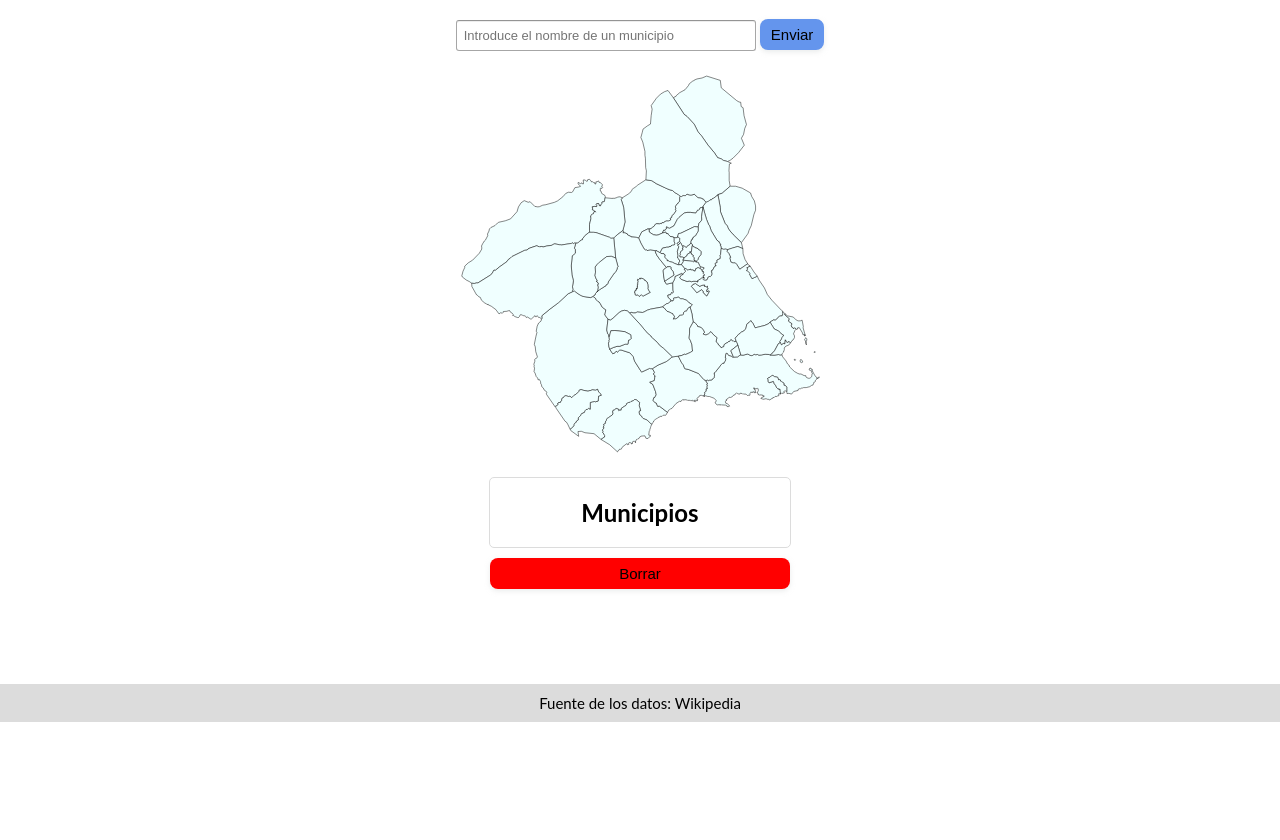
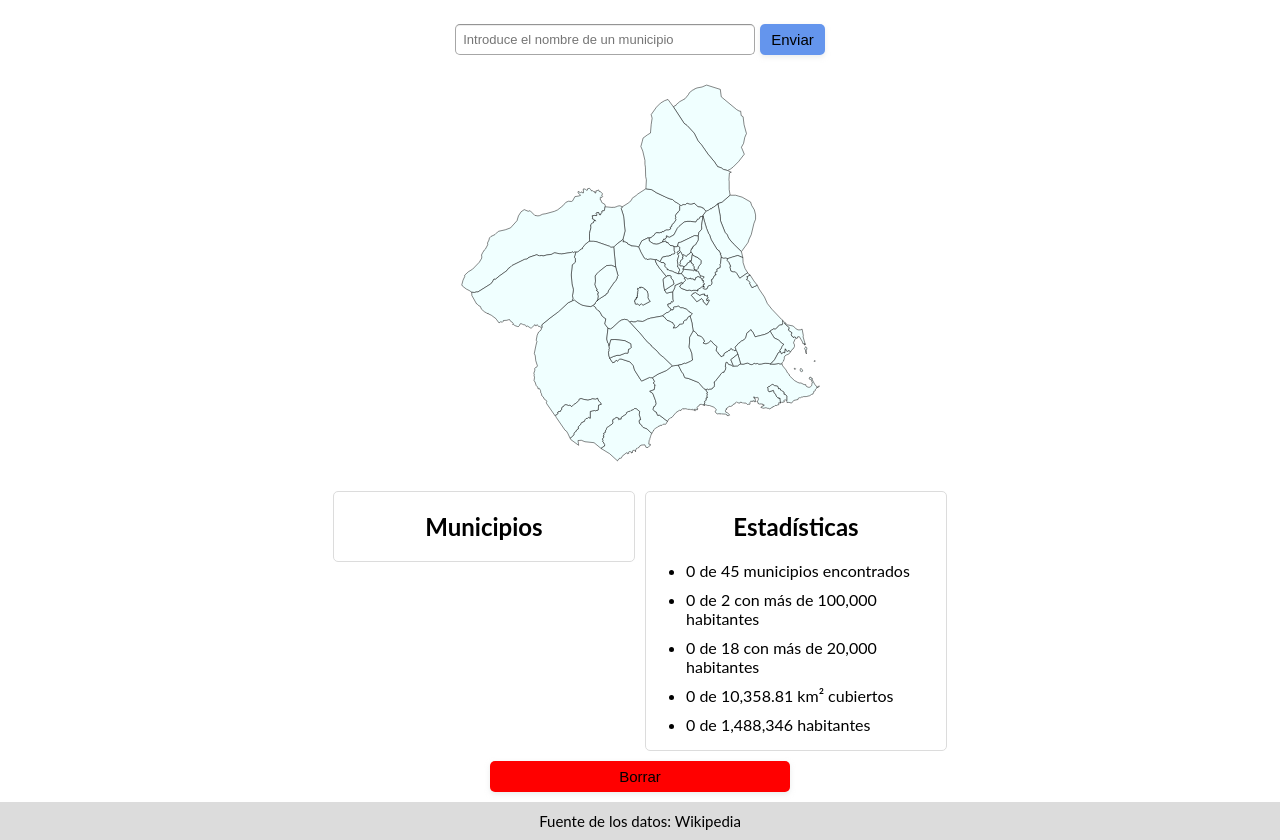
Before and after one commit to jorgeduarte22/quiz-municipios, a plain HTML site: page index.html in a window 1280 px wide. Shown: the part 78-918 px from the top of the page. Before the commit the page ends 800 px from the top, so only its background shows below. Drawn offline with Linux system fonts and the light colour scheme.

Commit message:
Add a statistics card.

```diff
--- a/index.html
+++ b/index.html
@@ -9,8 +9,8 @@
 	</head>
 	<body>
 		<h1>¿Cuántos municipios eres capaz de nombrar?</h1>
-		<div>
-			<input id="municipioInput" type="string" autocomplete="off" placeholder="Introduce el nombre de un municipio"></input>
+		<div class="sendWrapper">
+			<input id="municipioInput" type="text" spellcheck="false" autocomplete="off" placeholder="Introduce el nombre de un municipio"></input>
 			<button id="sendButton" class="sendButton">Enviar</button>
 		</div>
 		<?xml version="1.0" encoding="UTF-8" standalone="no"?>
@@ -583,9 +583,21 @@
 		  </g>
 		</svg>
 		</div>
-		<div class="card">
-			<h2>Municipios</h2>
-			<ol id="municipiosList" class="list"></ol>
+		<div class="cardsWrapper">
+			<div class="card">
+				<h2>Municipios</h2>
+				<ol id="municipiosList" type="1"></ol>
+			</div>
+			<div class="card">
+				<h2>Estadísticas</h2>
+				<ul id="stats">
+					<li id="numberOfMunicipios"></li>
+					<li id="numberOfBigMunicipios"></li>
+					<li id="numberOfMediumMunicipios"></li>
+					<li id="totalArea"></li>
+					<li id="totalPopulation"></li>
+				</ul>
+			</div>
 		</div>
 
 		<button id="borrarButton" class="borrarButton">Borrar</button>
--- a/main.js
+++ b/main.js
@@ -1,12 +1,17 @@
 //I am ashamed. Please don't read this code.
 var state = [];
+
+const BIG_CITY_POPULATION = 100000
+const MEDIUM_CITY_POPULATION = 20000
 
 window.onload = (event) => {
 	var municipioInput = document.getElementById("municipioInput");
 	var borrarButton = document.getElementById("borrarButton");
 	var sendButton = document.getElementById("sendButton");
-	var municipiosList = document.getElementById("municipiosList");
 	loadState();
+	var totalStats = calculateTotalStats();
+	var stats = loadStats();
+	drawStats(stats, totalStats);
 
 	municipioInput.addEventListener("keypress", function(event) {
 		if (event.key === "Enter") {
@@ -19,6 +24,8 @@ window.onload = (event) => {
 		state.forEach(m => deselectMunicipio(municipios[m]));
 		clearState();
 		clearMunicipiosList();
+		stats = loadStats();
+		drawStats(stats, totalStats);
 	});
 
 	sendButton.addEventListener("click", function(event) {
@@ -31,9 +38,59 @@ window.onload = (event) => {
 			addMunicipioToState(guess)
 			selectMunicipio(municipios[guess]);
 			addMunicipioToList(municipios[guess].name);
+			stats = addMunicipioToStats(stats, municipios[guess]);
+			drawStats(stats, totalStats);
 		}
 		municipioInput.value = "";
 	}
+}
+
+function calculateTotalStats() {
+	var totalStats = newStats();
+	for(var m in municipios) {
+		totalStats = addMunicipioToStats(totalStats, municipios[m]);
+	}
+	return totalStats;
+}
+
+function newStats() {
+	return {
+		"totalMunicipios": 0,
+		"bigMunicipios": 0,
+		"mediumMunicipios": 0,
+		"totalArea": 0,
+		"totalPopulation": 0
+	};
+}
+
+function addMunicipioToStats(stats, municipio) {
+	stats.totalMunicipios = stats.totalMunicipios + 1;
+	if (municipio.population > BIG_CITY_POPULATION) {
+		stats.bigMunicipios = stats.bigMunicipios + 1;
+	}
+	if (municipio.population > MEDIUM_CITY_POPULATION) {
+		stats.mediumMunicipios = stats.mediumMunicipios + 1;
+	}
+	stats.totalPopulation = stats.totalPopulation + municipio.population;
+	stats.totalArea = stats.totalArea + municipio.area;
+	return stats;
+}
+
+function drawStats(stats, totalStats) {
+	var totalMunicipiosStat = document.getElementById("numberOfMunicipios");
+	var bigMunicipiosStat = document.getElementById("numberOfBigMunicipios");
+	var mediumMunicipiosStat = document.getElementById("numberOfMediumMunicipios");
+	var totalPopulation = document.getElementById("totalPopulation");
+	var totalArea = document.getElementById("totalArea");
+	totalMunicipiosStat.innerHTML = beautifyNumber(stats.totalMunicipios) + " de " + beautifyNumber(totalStats.totalMunicipios) + " municipios encontrados";
+	bigMunicipiosStat.innerHTML = beautifyNumber(stats.bigMunicipios) + " de " + beautifyNumber(totalStats.bigMunicipios) + " con más de " + beautifyNumber(BIG_CITY_POPULATION) + " habitantes";
+	mediumMunicipiosStat.innerHTML = beautifyNumber(stats.mediumMunicipios) + " de " + beautifyNumber(totalStats.mediumMunicipios) + " con más de " + beautifyNumber(MEDIUM_CITY_POPULATION) + " habitantes";
+	totalArea.innerHTML = beautifyNumber(stats.totalArea) + " de " + beautifyNumber(totalStats.totalArea) + " km² cubiertos";
+	totalPopulation.innerHTML = beautifyNumber(stats.totalPopulation) + " de " + beautifyNumber(totalStats.totalPopulation) + " habitantes";
+}
+
+function beautifyNumber(number) {
+	return number.toLocaleString();
 }
 
 function loadState() {
@@ -45,6 +102,14 @@ function loadState() {
 		selectMunicipio(municipios[m]);
 		addMunicipioToList(municipios[m].name);
 	});
+}
+
+function loadStats() {
+	var stats = newStats();
+	state.forEach(m => {
+		addMunicipioToStats(stats, municipios[m]);
+	});
+	return stats;
 }
 
 function selectMunicipio(municipio) {
@@ -72,13 +137,15 @@ function clearState() {
 }
 
 function addMunicipioToList(name) {
-	var ul = document.createElement("ul");
-	ul.classList.add("listItem");
-	ul.innerHTML = (municipiosList.childElementCount+1) + ". " + name;
-	municipiosList.appendChild(ul);
+	var municipiosList = document.getElementById("municipiosList");
+	var li = document.createElement("li");
+	li.classList.add("listItem");
+	li.innerHTML = name;
+	municipiosList.appendChild(li);
 }
 
 function clearMunicipiosList() {
+	var municipiosList = document.getElementById("municipiosList");
 	municipiosList.replaceChildren();
 }
 
--- a/style.css
+++ b/style.css
@@ -21,12 +21,13 @@ input {
 	line-height: normal;
 	border: 1px solid #a6a6a6;
 	border-top-color: #949494;
-	border-radius: 3px;
+	border-radius: 5px;
 	box-shadow: 0 1px 0 rgb(255 255 255 / 50%), 0 1px 0 rgb(0 0 0 / 7%) inset;
 	outline: 0;
 	color: #111;
 	font-size: 13px;
-
+	margin-top: 5px;
+    margin-bottom: 5px;
 }
 
 input:hover {
@@ -57,7 +58,7 @@ input:focus{
 	display: inline-block;
 	outline: 0;
 	cursor: pointer;
-	border-radius: 8px;
+	border-radius: 5px;
 	box-shadow: 0 2px 5px 0 rgb(213 217 217 / 50%);
 	border: 0px solid darkred;
 	font-size: 15px;
@@ -71,12 +72,13 @@ input:focus{
 	color: black;
 	background-color: red;
 	margin-bottom: 10px;
+	margin-top: 5px;
 }
 
 .sendButton {
 	outline: 0;
 	cursor: pointer;
-	border-radius: 8px;
+	border-radius: 5px;
 	box-shadow: 0 2px 5px 0 rgb(213 217 217 / 50%);
 	border: 0px solid cornflowerblue;
 	font-size: 15px;
@@ -86,6 +88,8 @@ input:focus{
 	font-weight: 500;
 	color: black;
 	background-color: cornflowerblue;
+	margin-top: 5px;
+    margin-bottom: 5px;
 }
 
 .borrarButton:hover .borrarButton:active .borrarButton:focus {
@@ -115,7 +119,11 @@ a {
 
 .card {
 	min-width: 300px;
-	margin-bottom: 10px;
+	max-width: 300px;
+	margin-bottom: 5px;
+	margin-top: 5px;
+	margin-left: 5px;
+	margin-right: 5px;
 	border: 1px solid gainsboro;
 	border-radius: 5px;
 	text-align: : center;
@@ -128,12 +136,30 @@ h2 {
 	text-align: center;
 }
 
-.list {
-	width: 100%;
-}
-
 .listItem {
 	padding-left: 0px;
 	align-content: center;
 	text-align: left;
 }
+
+.cardsWrapper {
+	display: flex;
+	flex-direction: row;
+	flex-wrap: wrap;
+	justify-content: center;
+	align-items: flex-start;
+}
+
+li {
+	padding-right: 15px;
+	height: auto;
+	margin-top: 10px;
+	margin-bottom: 5px;
+	width: ;
+}
+
+.sendWrapper {
+	display: flex;
+	align-items: center;
+	gap: 5px;
+}
```
